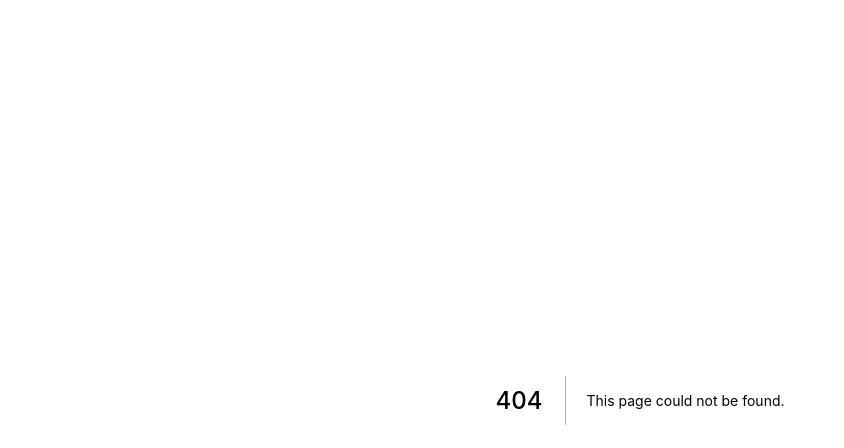
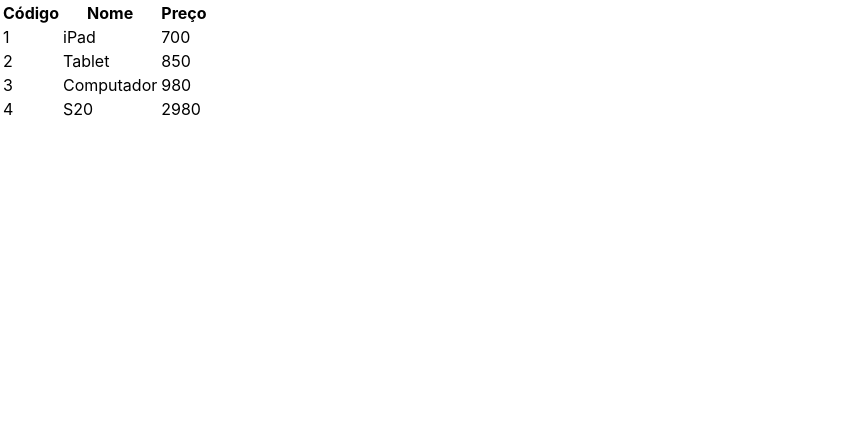
Before and after one commit to rafaellavm/ExerciciosReactNextJS, a Next.js app: page /render/repeticao2 in a window 1280 px wide. Before the commit this address had no page. Shown: the top 448 px of the page, without its empty margins (0-844 px from the left). Built offline with nearby package versions, Linux system fonts and the light colour scheme.

Commit message:
34 - Repetição #02

```diff
--- /dev/null
+++ b/data/listaProduto.js
@@ -0,0 +1,9 @@
+import Produto from "../model/produto";
+
+export default [
+
+    new Produto(1, "iPad", 700),
+    new Produto(2, "Tablet", 850),
+    new Produto(3, "Computador", 980),
+    new Produto(4, "S20", 2980)
+]
--- /dev/null
+++ b/model/produto.js
@@ -0,0 +1,25 @@
+export default class Produto{
+
+    _id;
+    _nome;
+    _preco;
+
+    constructor(id, nome, preco){
+
+        this._id = id;
+        this._nome = nome;
+        this._preco = preco;
+    }
+
+    get id(){
+        return this._id;
+    }
+
+    get nome(){
+        return this._nome;
+    }
+
+    get preco(){
+        return this._preco;
+    }
+}
--- a/pages/basicos/propsSomenteLeitura.jsx
+++ b/pages/basicos/propsSomenteLeitura.jsx
@@ -1,6 +1,6 @@
-import SomaUm from "../../components/SomaUm";
-
 export default function propsSomenteLeitura(){
 
-    return <SomaUm numero={99}/>
+    return (
+        <div>teste</div>
+    )
 }
--- /dev/null
+++ b/pages/render/repeticao2.jsx
@@ -0,0 +1,38 @@
+import listaProduto from '../../data/listaProduto'
+import lista from '../../data/listaProduto'
+
+export default function repeticao2(){
+
+    const borda = {border: "1px solid #ccc;"}
+
+    function renderizarLinhas(){
+
+        return listaProduto.map(produto =>{
+
+            return (
+                <tr key={produto.id}>
+                    <td style={borda}>{produto.id}</td>
+                    <td style={borda}>{produto.nome}</td>
+                    <td style={borda}>{produto.preco}</td>
+                </tr>
+            )
+        })
+    }
+
+    return (
+        <div>
+            <table style={borda}>
+                <thead>
+                    <tr >
+                        <th style={borda}>Código</th>
+                        <th style={borda}>Nome</th>
+                        <th style={borda}>Preço</th>
+                    </tr>
+                </thead>
+                <tbody>
+                    {renderizarLinhas()}
+                </tbody>
+            </table>
+        </div>
+    )
+}
```
Also changed, not shown: package.json (+5 -2 lines), pages/render/repeticao1.jsx (added, +35 -0 lines), 1 other file (tests, documents, lock files or other folders).
